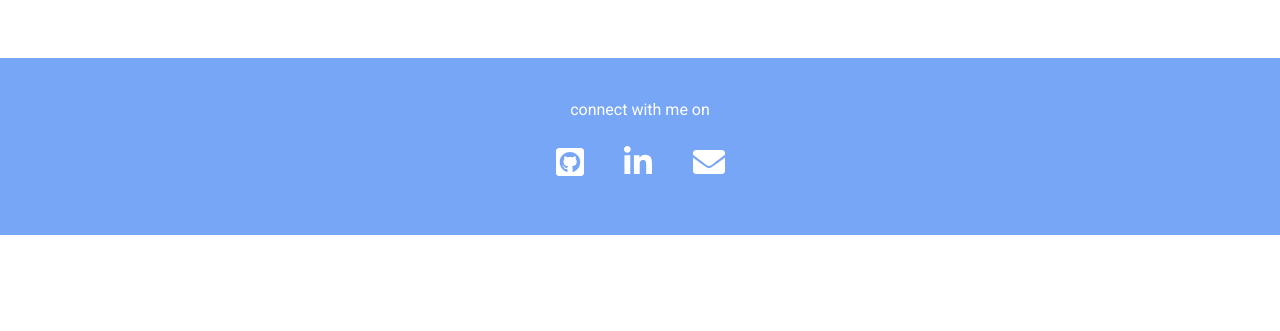
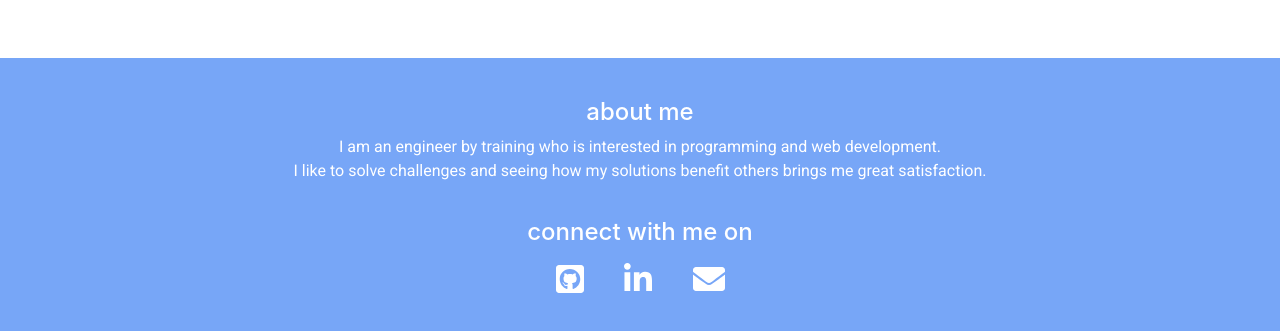
Before and after one commit to chongct/chongct.github.io, a plain HTML site: page index.html in a window 1280 px wide. Shown: the part 2159-2490 px from the top of the page. Before the commit the page ends 2394 px from the top, so only its background shows below. Drawn offline with nearby package versions, Linux system fonts and the light colour scheme; a web font is replaced by a local one.

Commit message:
amended about section

```diff
--- a/assets/css/style.css
+++ b/assets/css/style.css
@@ -88,6 +88,14 @@ nav {
   margin: 10px;
 }
 
+.about {
+  margin-bottom: 0;
+}
+
+.about-2 {
+  margin-bottom: 35px;
+}
+
 /* responsive design */
 @media only screen and (max-width: 425px) {
   .nav-link {
@@ -114,5 +122,6 @@ nav {
 
   .footer p {
     font-size: 0.8em;
+    text-align: center;
   }
 }
--- a/assets/js/script.js
+++ b/assets/js/script.js
@@ -7,7 +7,7 @@ $(document).ready(() => {
     while (randomChar === " " || !randomChar) {
       var randomInt = Math.round(Math.random() * titleLength);
       var randomChar = array[randomInt];
-      console.log(randomChar);
+      // console.log(randomChar);
     }
 
     array.splice(randomInt, 1, "<span>" + randomChar + "</span>");
--- a/index.html
+++ b/index.html
@@ -19,7 +19,7 @@
         <a class="nav-link" href="#projects">PROJECTS</a>
       </li>
       <li class="nav-item">
-        <a class="nav-link" href="#contact">CONTACT</a>
+        <a class="nav-link" href="#contact">ABOUT ME</a>
       </li>
     </ul>
   </nav>
@@ -94,10 +94,13 @@
   </div>
 
   <div class="footer d-flex flex-column align-items-center" id="contact">
-    <p>connect with me on</p>
+    <h4>about me</h4>
+    <p class="about">I am an engineer by training who is interested in programming and web development.</p>
+    <p class="about-2">I like to solve challenges and seeing how my solutions benefit others brings me great satisfaction.</p>
+    <h4>connect with me on</h4>
     <div class="icons">
       <a href="https://github.com/chongct"><i class="fab fa-github-square m-2"></i></a>
-      <a href="www.linkedin.com/in/chongct"><i class="fab fa-linkedin-in m-2"></i></a>
+      <a href="https://www.linkedin.com/in/chongct/"><i class="fab fa-linkedin-in m-2"></i></a>
       <a href="mailto:chongchingtong@gmail.com?Subject=Hello" target="_top"><i class="fas fa-envelope m-2"></i></a>
     </div>
   </div>
```
